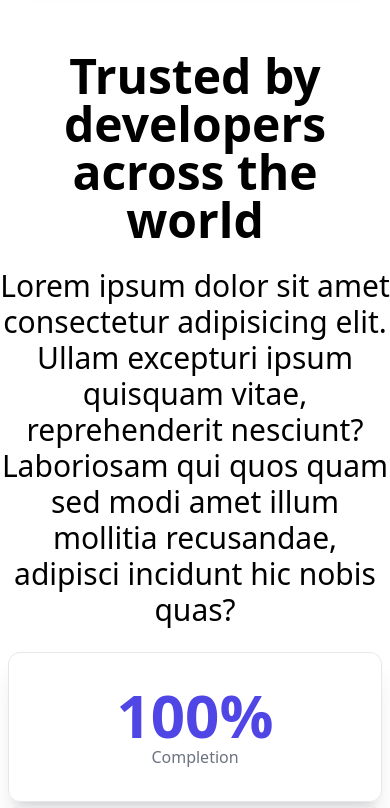
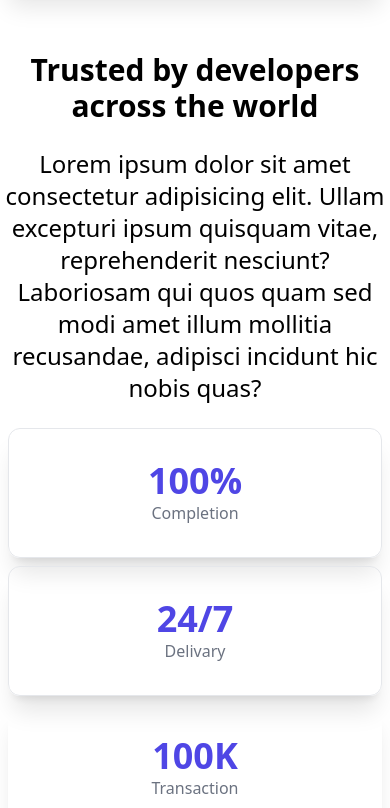
Before and after one commit to lakhannemane/TailwindCSS, a React (Create React App) app: page / in a window 390 px wide. Shown: the part 920-1728 px from the top of the page. Built offline with nearby package versions, Linux system fonts and the light colour scheme.

Commit message:
added some changes according to responsive design

```diff
--- a/public/index.html
+++ b/public/index.html
@@ -1,14 +1,12 @@
 <!DOCTYPE html>
 <html lang="en">
+
 <head>
   <meta charset="utf-8" />
   <link rel="icon" href="%PUBLIC_URL%/favicon.ico" />
   <meta name="viewport" content="width=device-width, initial-scale=1" />
   <meta name="theme-color" content="#000000" />
-    <meta
-      name="description"
-      content="Web site created using create-react-app"
-    />
+  <meta name="description" content="Web site created using create-react-app" />
   <link rel="apple-touch-icon" href="%PUBLIC_URL%/logo192.png" />
   <!--
       manifest.json provides metadata used when your web app is installed on a
@@ -24,8 +22,9 @@
       work correctly both with client-side routing and a non-root public URL.
       Learn how to configure a non-root public URL by running `npm run build`.
     -->
-    <title>React App</title>
+  <title>cloud Management</title>
 </head>
+
 <body>
   <noscript>You need to enable JavaScript to run this app.</noscript>
   <div id="root"></div>
@@ -40,4 +39,5 @@
       To create a production bundle, use `npm run build` or `yarn build`.
     -->
 </body>
+
 </html>
--- a/src/component/About.jsx
+++ b/src/component/About.jsx
@@ -5,27 +5,33 @@ const About = () => {
     <div className="w-full my-32">
       <div className="max-w-[1240px] mx-auto ">
         <div className="text-center">
-          <h2 className="text-5xl  font-bold">
+          <h2 className="md:text-5xl  font-bold text-3xl ">
             Trusted by developers across the world
           </h2>
-          <p className="text-3xl py-6  text-grey-500">
+          <p className="md:text-3xl text-2xl py-6  text-grey-500">
             Lorem ipsum dolor sit amet consectetur adipisicing elit. Ullam
             excepturi ipsum quisquam vitae, reprehenderit nesciunt? Laboriosam
             qui quos quam sed modi amet illum mollitia recusandae, adipisci
             incidunt hic nobis quas?
           </p>
         </div>
-        <div className="grid md:grid-cols-3 gap-1 text-center px-2">
+        <div className="grid md:grid-cols-3 gap-2 text-center px-2">
           <div className="border py-8 rounded-xl shadow-xl">
-            <p className="text-6xl font-bold text-indigo-600">100%</p>
+            <p className="md:text-6xl text-4xl font-bold text-indigo-600">
+              100%
+            </p>
             <p className="text-gray-500">Completion</p>
           </div>
           <div className="border py-8 rounded-xl shadow-xl">
-            <p className="text-6xl font-bold text-indigo-600">24/7</p>
+            <p className="md:text-6xl text-4xl font-bold text-indigo-600">
+              24/7
+            </p>
             <p className="text-gray-500">Delivary</p>
           </div>
-          <div className="border py-8 rounded-xl shadow-xl">
-            <p className="text-6xl font-bold text-indigo-600">100K</p>
+          <div className=" py-8 rounded-xl shadow-xl">
+            <p className="md:text-6xl text-4xl font-bold text-indigo-600">
+              100K
+            </p>
             <p className="text-gray-500">Transaction</p>
           </div>
         </div>
--- a/src/component/Hero.jsx
+++ b/src/component/Hero.jsx
@@ -9,8 +9,8 @@ import BgImg from "../Assets/cyber-bg.png";
 
 const Hero = () => {
   return (
-    <div className="w-full h-screen bg-zinc-200 flex flex-col justify-between">
-      <div className="grid md:grid-cols-2 max-w-[1240px] m-auto">
+    <div className="w-full min-h-screen bg-zinc-200 flex flex-col justify-between">
+      <div className="grid md:grid-cols-2 max-w-[1240px]  m-auto ">
         <div className="flex flex-col justify-center px-2 py-8">
           <p className="text-2xl">Unique Sequencing & Production</p>
           <h1 className="py-3 text-5xl md:text-7xl font-bold">
@@ -20,10 +20,10 @@ const Hero = () => {
           <button className="py-3 px-6 sm:w-[60%] my-4">Get Started</button>
         </div>
         {/* image section */}
-        <div>
-          <img className="w-full h-full" src={BgImg} alt="serverImage" />
+        <div className="w-full h-full">
+          <img className="w-full" src={BgImg} alt="serverImage" />
         </div>
-        <div className="absolute flex flex-col py-8 md:min-w-[760px] bottom-[-5%] mx-1 md:left-1/2 transform md:-translate-x-1/2 bg-zinc-200 border  border-slate-300 rounded-xl text-center shadow-xl">
+        <div className="absolute flex flex-col py-8 md:min-w-[760px]  bottom-[-8%] mx-1 md:left-1/2 transform md:-translate-x-1/2 bg-zinc-200 border  border-slate-300 rounded-xl text-center shadow-xl">
           <p className="font-bold">Data Services</p>
           <div className=" flex justify-between flex-wrap px-4">
             <p className="flex px-4 py-2 ">
```
Lines whose indentation alone changed are shown as unchanged.
